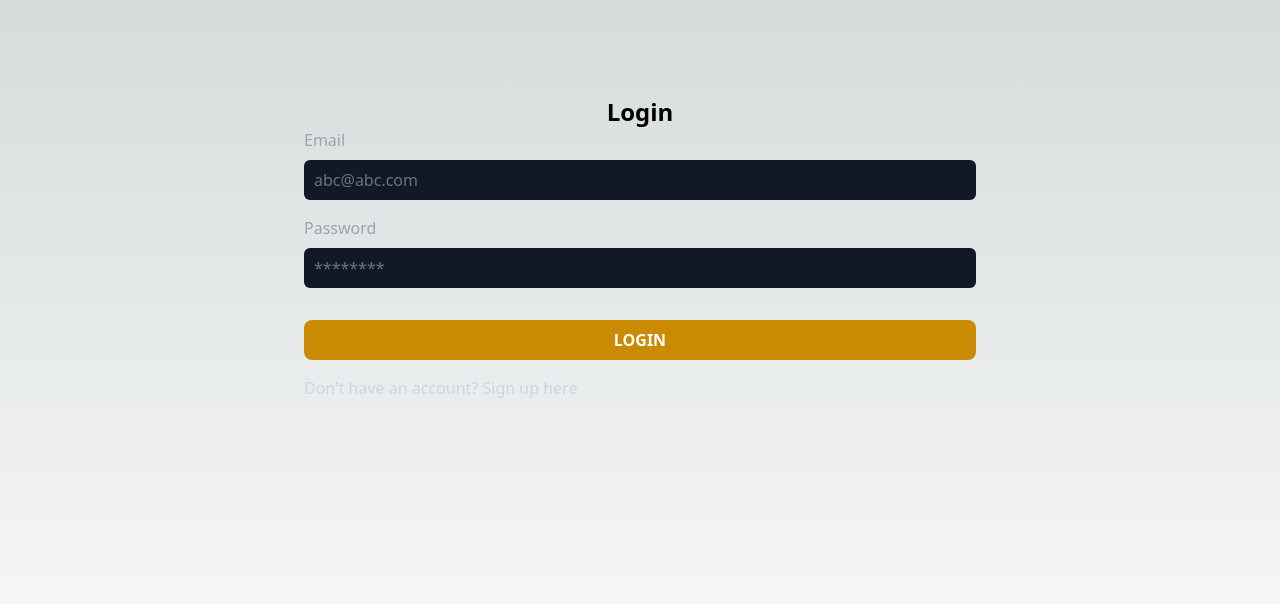
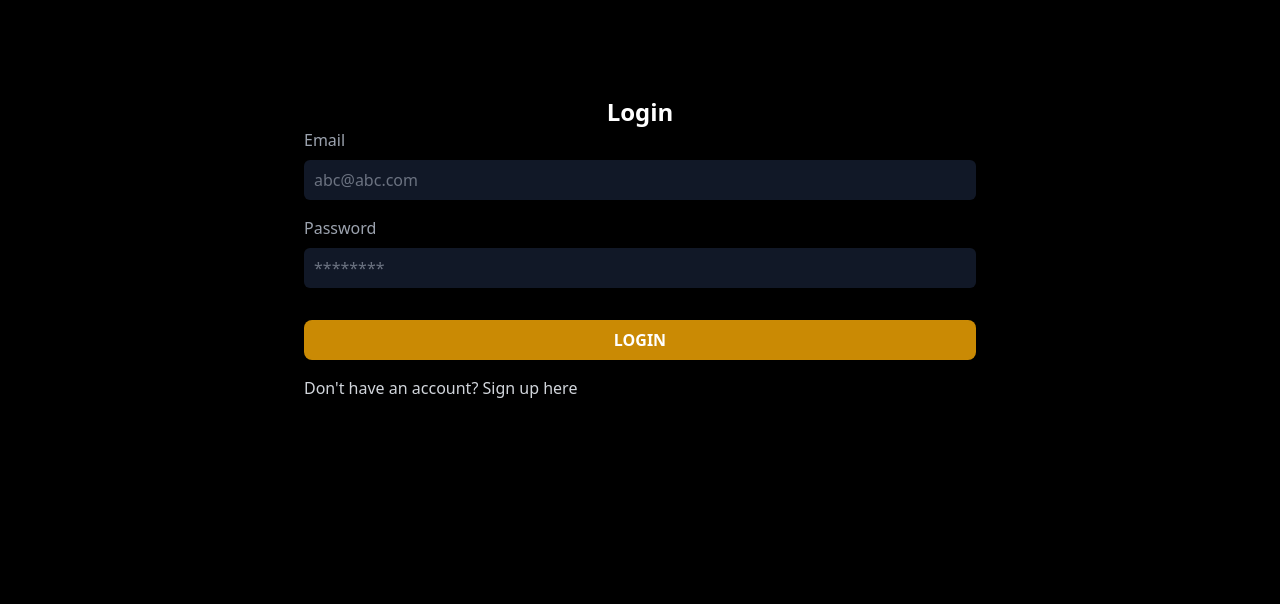
Before and after one commit to ahmedsanad88/Next-AWS-Cognito-API-Gateway, a Next.js app: page /login in a window 1280 px wide. Shown: the top 604 px of the page. Built offline with nearby package versions, Linux system fonts and the light colour scheme.

Commit message:
Update globals.css

```diff
--- a/src/styles/globals.css
+++ b/src/styles/globals.css
@@ -17,11 +17,6 @@
 }
 
 body {
-  color: rgb(var(--foreground-rgb));
-  background: linear-gradient(
-      to bottom,
-      transparent,
-      rgb(var(--background-end-rgb))
-    )
-    rgb(var(--background-start-rgb));
+  color: #fff;
+  background: #000;
 }
```
